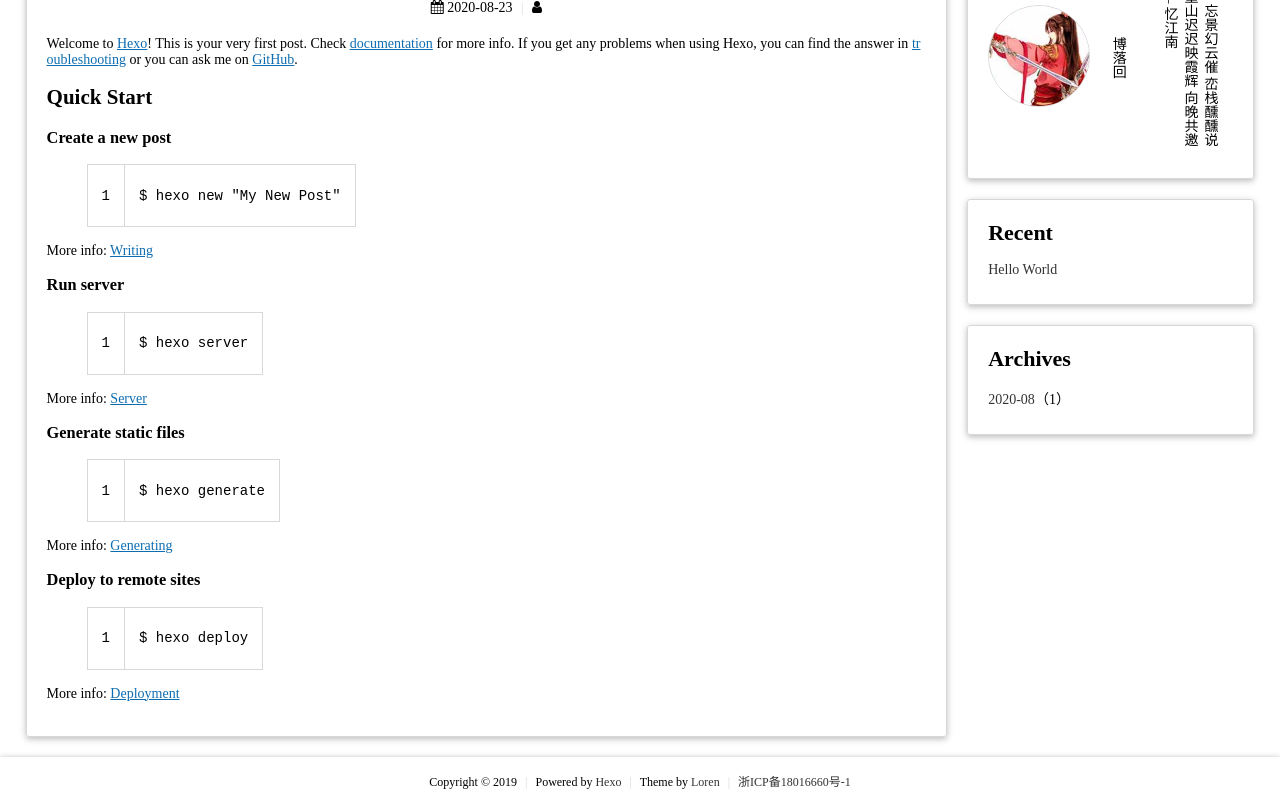
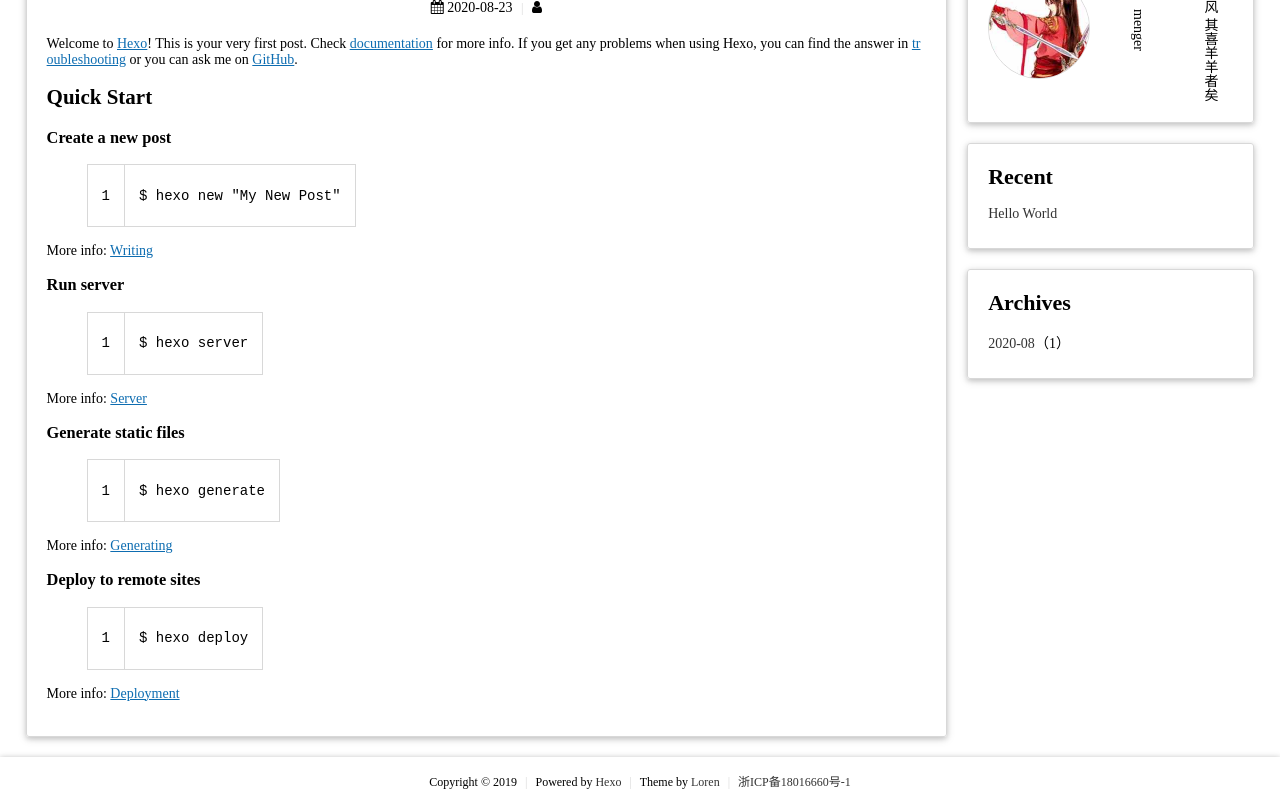
Before and after one commit to meng-er/meng-er.github.io, a plain HTML site: page 2020/08/23/hello-world/index.html in a window 1280 px wide. Shown: the part 133-940 px from the top of the page. Drawn offline with Linux system fonts and the light colour scheme.

Commit message:
Site updated: 2020-08-24 20:57:57

```diff
--- a/2020/08/23/hello-world/index.html
+++ b/2020/08/23/hello-world/index.html
@@ -105,9 +105,9 @@
     <div class="introduction">
         <p><img src="/images/avatar.jpg" alt="head-sculpture" /></p>
         <p class="name">
-            博落回
+            menger
         </p>
-        <p class="slogan">流连矣 忘景幻云催 峦栈醺醺说旧梦 重山迟迟映霞辉 向晚共邀归 —— 忆江南</p>
+        <p class="slogan">把酒临风 其喜羊羊者矣</p>
     </div>
 </div>
 
```
Also changed, not shown: archives/2020/08/index.html (+2 -2 lines), archives/2020/index.html (+2 -2 lines), archives/index.html (+2 -2 lines), index.html (+2 -2 lines).
